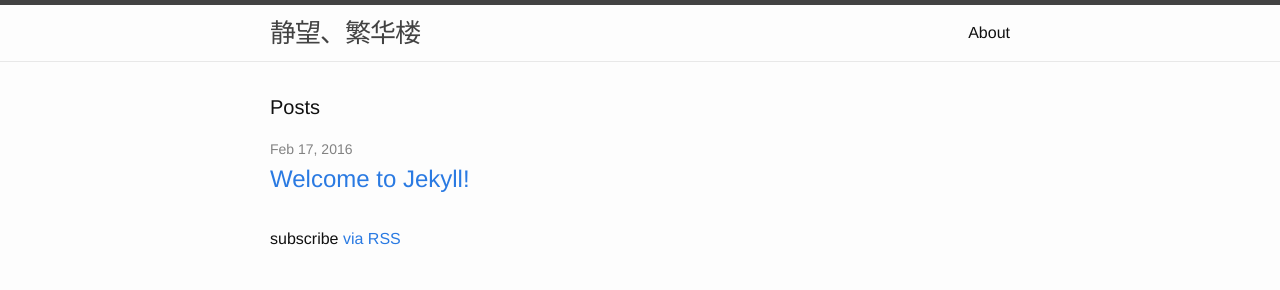
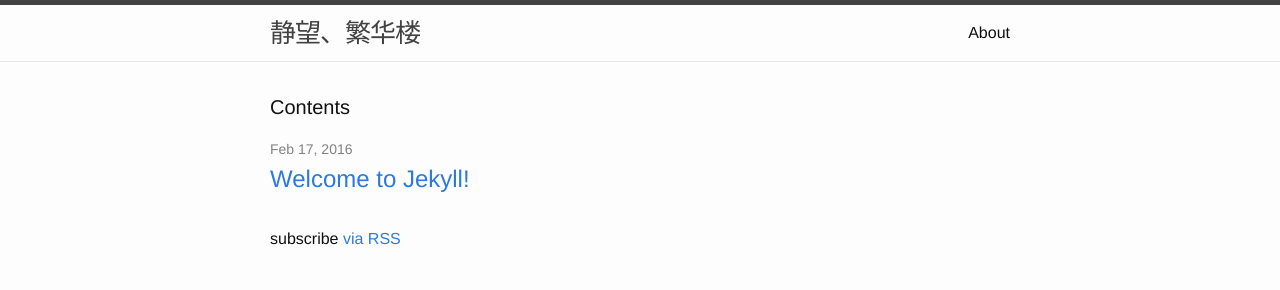
Before and after one commit to jlqian/blog_back, a Jekyll site: the page built from index.html, in a window 1280 px wide. Shown: the top 290 px of the page. Built offline with Jekyll 4.4.1, drawn with Linux system fonts in a browser that asks for light colours.

Commit message:
modify index.html

```diff
--- a/index.html
+++ b/index.html
@@ -4,7 +4,7 @@ layout: default
 
 <div class="home">
 
-  <h1 class="page-heading">Posts</h1>
+  <h1 class="page-heading">Contents</h1>
 
   <ul class="post-list">
     {% for post in site.posts %}
```
